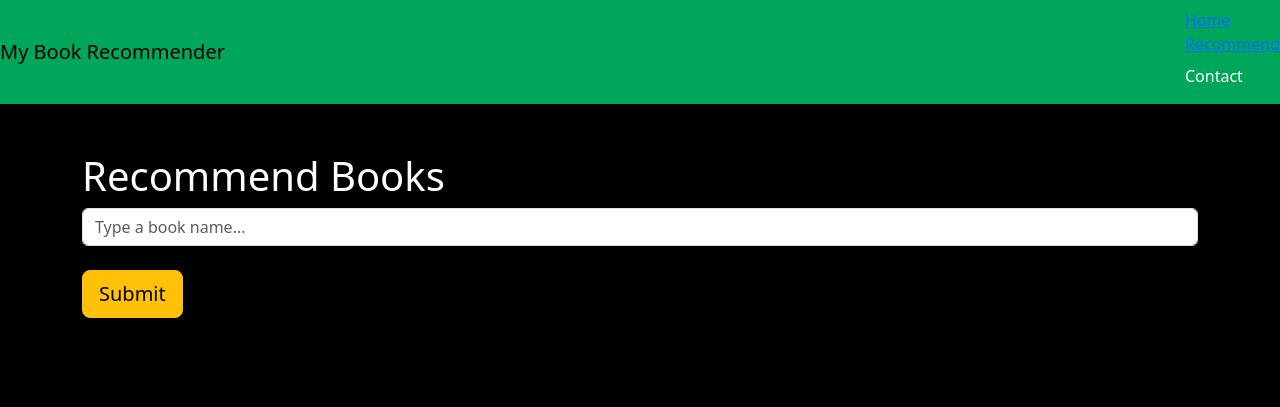
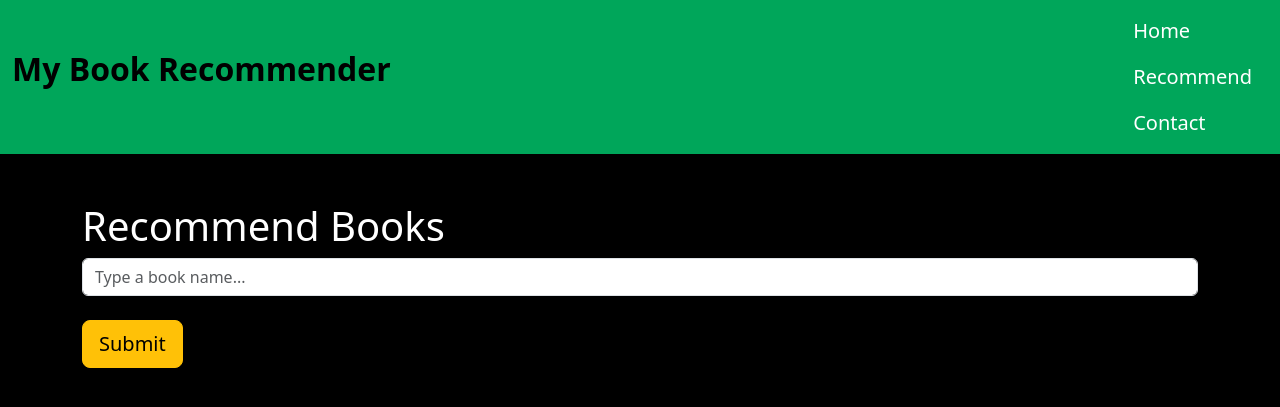
Before and after one commit to Nandini776/Recommendation-System, a Flask app: page /recommend in a window 1280 px wide. Shown: the top 407 px of the page. Run offline with Flask 3, Linux system fonts and the light colour scheme; parts of the project's set-up code (start-up, migrations or seed data) failed here and were passed over.

Commit message:
project with updated changes

```diff
--- a/app.py
+++ b/app.py
@@ -28,14 +28,24 @@ def recommend_ui():
     book_name = [...]  # your list of book names
     return render_template("recommend.html", book_name=list(pt.index))
 
+# ✅ New route for AJAX-based book suggestions
+@app.route('/get_book_suggestions')
+def get_book_suggestions():
+    query = request.args.get('q', '').lower()
+    matches = [book for book in pt.index if query in book.lower()]
+    return {'books': matches[:10]}  # Return top 10 suggestions
+
 @app.route('/recommend_books',methods=['POST'])
 def recommend():
     user_input = request.form.get('user_input')
-    if user_input not in pt.index:
+    matches = [book for book in pt.index if user_input.lower() in book.lower()]
+    if not matches:
         return render_template('recommend.html', data=None, error="Book not found")
 
+    # Use the first matching book title
+    user_input = matches[0]
     index = np.where(pt.index == user_input)[0][0]
-    similar_items = sorted(list(enumerate(similarity_score[index])), key=lambda x: x[1], reverse=True)[1:5]
+    similar_items = sorted(list(enumerate(similarity_score[index])), key=lambda x: x[1], reverse=True)[1:6]
 
     data = []
     for i in similar_items:
--- a/templates/recommend.html
+++ b/templates/recommend.html
@@ -11,15 +11,15 @@
     </style>
 </head>
 <body style="background-color:black">
-    <nav class="navbar" style="background-color:#00a65a">
-
-            <a class="navbar-brand">My Book Recommender</a>
+     <nav class="navbar" style="background-color:#00a65a">
+        <div class="container-fluid">
+            <p class="navbar-brand text white" style="font-size: 2rem; font-weight: bold;">My Book Recommender</p>
             <ul class="nav navbar-nav">
-                <li><a href="/" >Home</a></li>
-                <li><a href="/recommend">Recommend</a></li>
-                <li><a class="nav-link text-white">Contact</a></li>
+                <li class="nav item"><a class="nav-link text-white" href="/" style="font-size: 1.25rem;" >Home</a></li>
+                <li class="nav item"><a class="nav-link text-white"href="/recommend" style="font-size: 1.25rem;">Recommend</a></li>
+                <li class="nav item"><a class="nav-link text-white" href="#" style="font-size: 1.25rem;">Contact</a></li>
             </ul>
-
+        </div>
     </nav>
 
     <div class="container mt-5">
@@ -28,16 +28,19 @@
                 <h1 class="text-white">Recommend Books</h1>
             </div>
         </div>
-        <form action="/recommend_books"method="post" >
-            <input name="user_input" class="form-control" placeholder="Type a book name..."><br>
+        <form action="/recommend_books" method="post">
+            <input name="user_input" id="bookInput" class="form-control" placeholder="Type a book name..." list="book-list" autocomplete="off"><br>
+
             <datalist id="book-list">
+                <!-- This will be populated dynamically via JS -->
                 {% for book in book_name %}
                     <option value="{{ book }}">
                 {% endfor %}
             </datalist>
 
-            <button type="submit" class="btn btn-lg btn-warning ">Submit</button>
+            <button type="submit" class="btn btn-lg btn-warning">Submit</button>
         </form>
+
         {% if error %}
             <div class="alert alert-danger mt-3" role="alert">
                 {{ error }}
@@ -46,7 +49,7 @@
         {% if data %}
         <div class="row mt-4">
             {% for book in data %}
-            <div class="col-md-3 mb-4">
+            <div class="col-md-2 mb-4">
                 <div class="card bg-dark text-white h-100" style="height: 400px;">
                    <img src="{{book[2]}}" class="card-img-top mx-auto d-block" alt="{{ book.title }}" style="width: 150px; height: auto; object-fit: cover;">
 
@@ -60,13 +63,33 @@
             {% endfor %}
         </div>
         {% endif %}
+    </div>
+    <script>
+        const input = document.getElementById('bookInput');
+        const datalist = document.getElementById('book-list');
 
+        input.addEventListener('input', () => {
+            const query = input.value;
 
+            if (query.length < 2) {
+                datalist.innerHTML = '';
+                return;
+            }
 
+            fetch(`/get_book_suggestions?q=${encodeURIComponent(query)}`)
+                .then(response => response.json())
+                .then(data => {
+                    datalist.innerHTML = ''; // clear existing options
+                    data.books.forEach(book => {
+                        const option = document.createElement('option');
+                        option.value = book;
+                        datalist.appendChild(option);
+                    });
+                })
+                .catch(error => console.error('Error fetching suggestions:', error));
+        });
+    </script>
 
-
-        </div>
-    </div>
 
 
 
```
Also changed, not shown: templates/index.html (+4 -4 lines).
